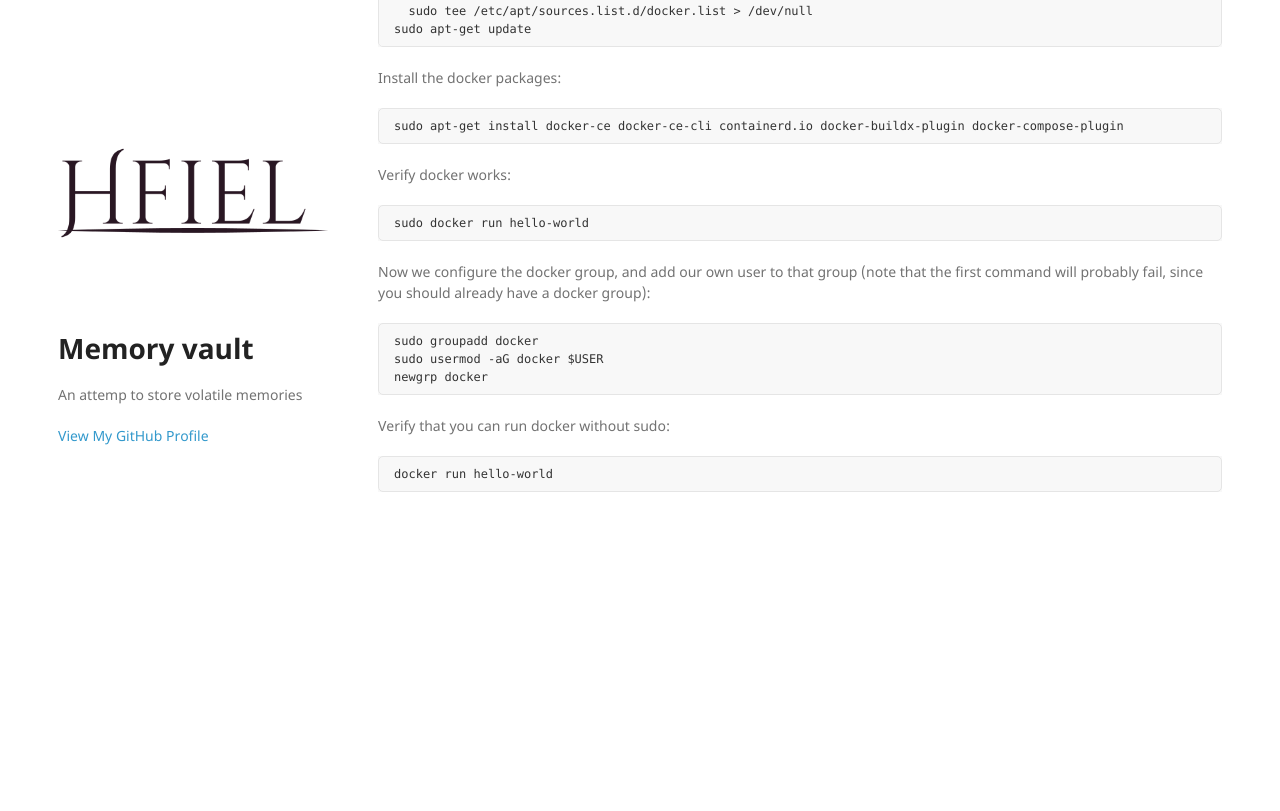
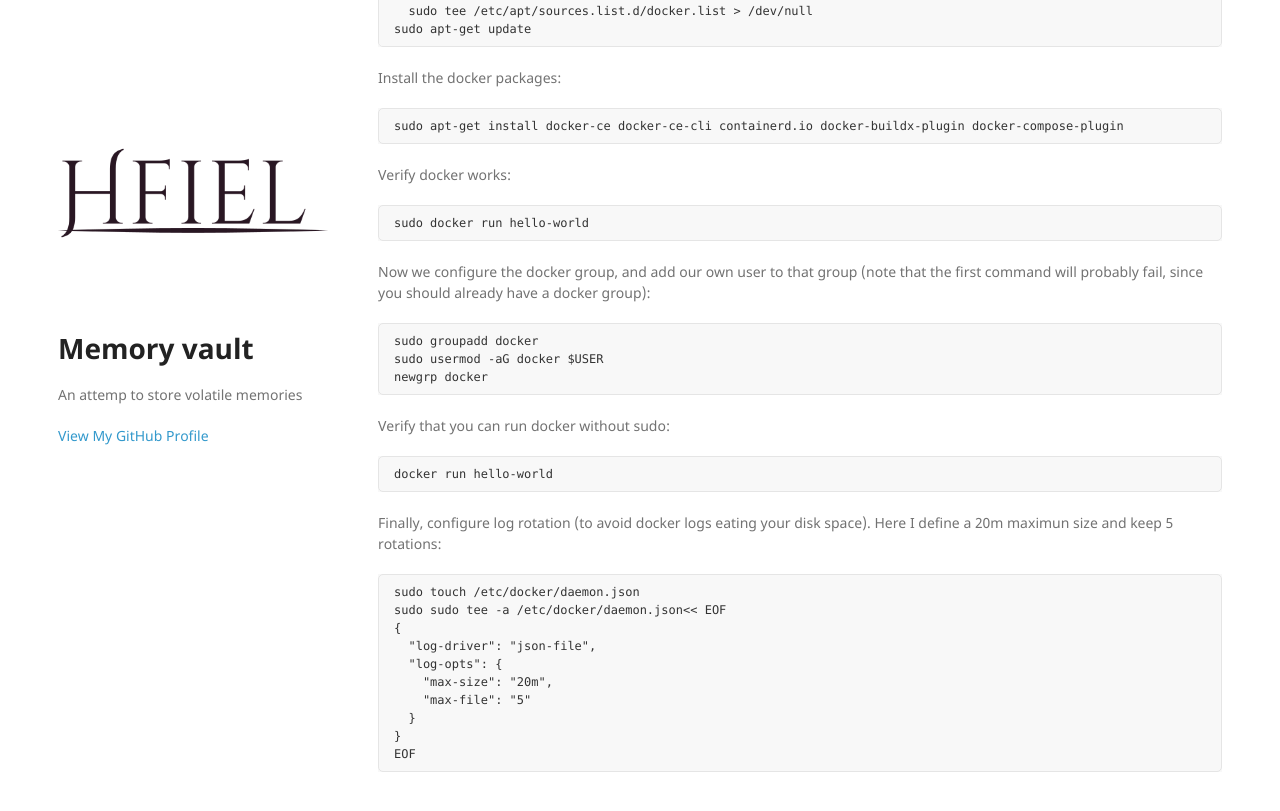
Before and after one commit to hfiel/hfiel.github.io, a Jekyll site: the page built from wiki/ml/rocm_radeon_rx_6700xt.md, in a window 1280 px wide and 900 px high, scrolled down 1083 px. Shown: the top 811 px of the window. Built offline with Jekyll 4.4.1, drawn with Linux system fonts in a browser that asks for light colours; nearby versions of some CDN libraries; our own code applies the rules of GitHub Pages for plain Markdown files; before the commit the page ends 1703 px from its top, so only the background shows below that.

Commit message:
added docker log rotation

````diff
--- a/wiki/ml/rocm_radeon_rx_6700xt.md
+++ b/wiki/ml/rocm_radeon_rx_6700xt.md
@@ -71,3 +71,18 @@ Verify that you can run docker without sudo:
 ```
 docker run hello-world
 ```
+
+Finally, configure log rotation (to avoid docker logs eating your disk space). Here I define a 20m maximun size and keep 5 rotations:
+
+```
+sudo touch /etc/docker/daemon.json
+sudo sudo tee -a /etc/docker/daemon.json<< EOF
+{
+  "log-driver": "json-file",
+  "log-opts": {
+    "max-size": "20m",
+    "max-file": "5"
+  }
+}
+EOF
+```
````
